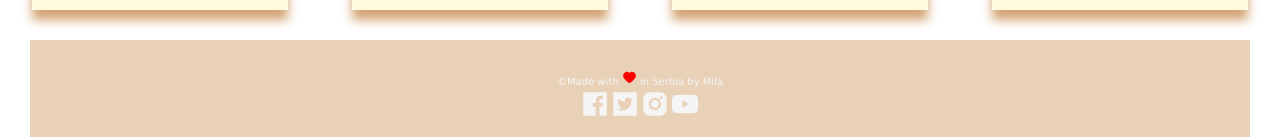
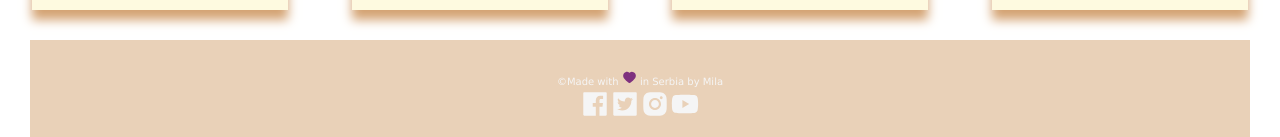
Before and after one commit to Mila-Kostic/nature-explore-react, a React (Create React App) app: page / in a window 1280 px wide. In both pictures the pointer is over the icon 629 px from the left and 1431 px from the top of the page. Shown: the part 1354-1491 px from the top of the page. Built offline with nearby package versions, Linux system fonts and the light colour scheme.

Commit message:
heart style

```diff
--- a/src/scss/index.css
+++ b/src/scss/index.css
@@ -169,4 +169,10 @@ h3::after {
 .footer .heart {
   font-size: 1.5rem;
   color: red;
+  margin: 0 auto;
+}
+.footer .heart:hover {
+  color: rgb(126, 48, 126);
+  cursor: -webkit-grab;
+  cursor: grab;
 }/*# sourceMappingURL=index.css.map */
--- a/src/scss/index.scss
+++ b/src/scss/index.scss
@@ -187,5 +187,10 @@ h3 {
   .heart {
     font-size: 1.5rem;
     color: red;
+    margin: 0 auto;
+  }
+  .heart:hover {
+    color: rgb(126, 48, 126);
+    cursor: grab;
   }
 }
```
Also changed, not shown: 1 other file (tests, documents, lock files or other folders).
